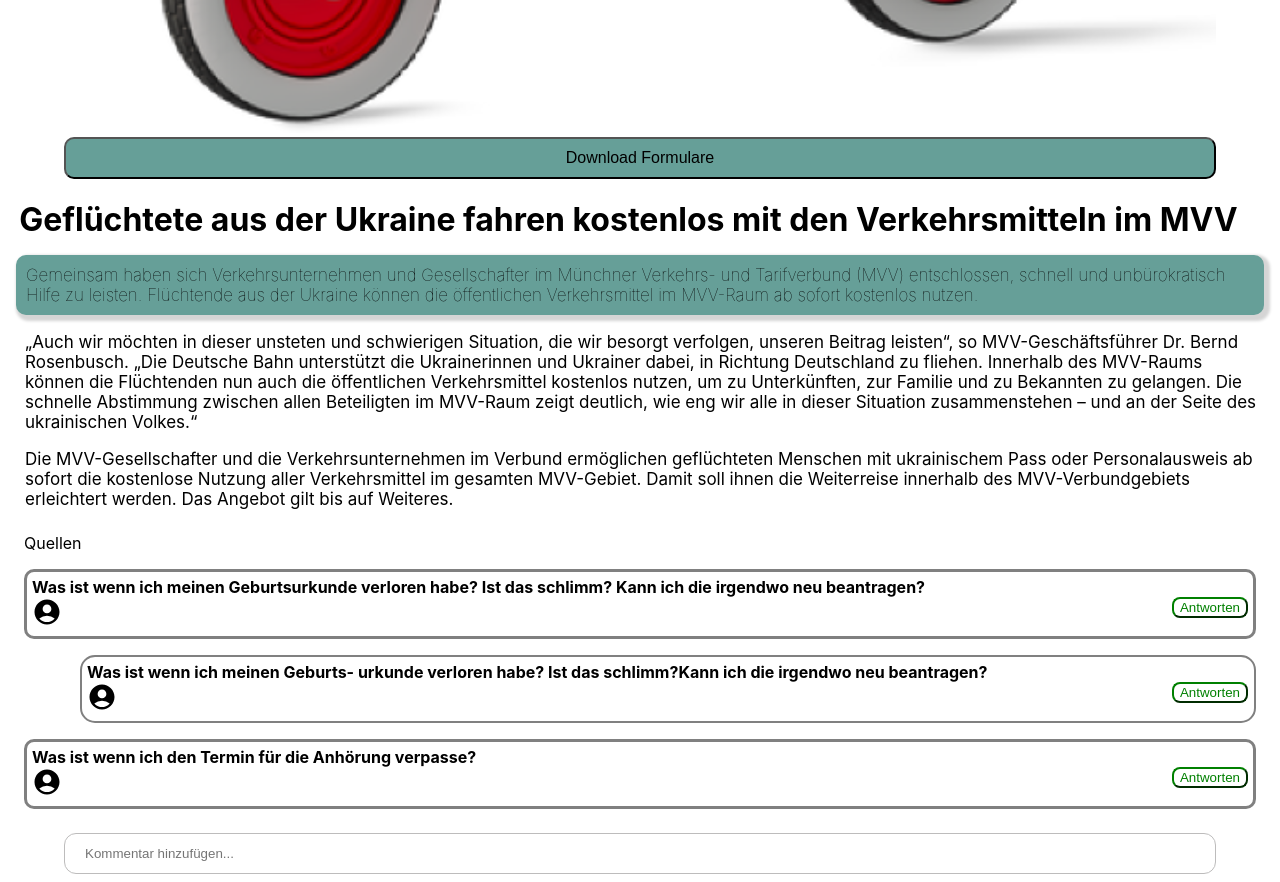
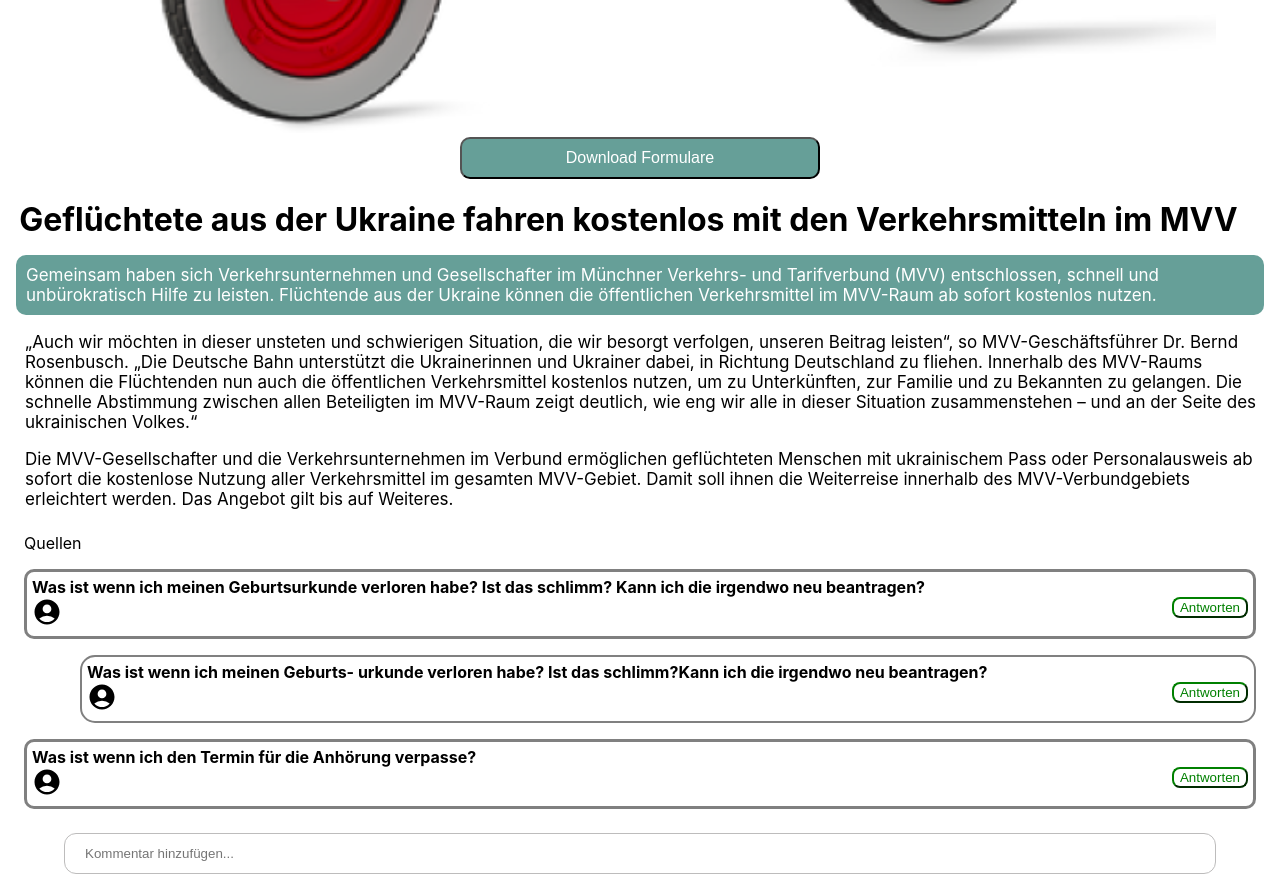
Before and after one commit to xSilentStorm313/Projekt-Web, a React (Create React App) app in the folder webapp/: page /verkehr in a window 1280 px wide. Shown: the part 1120-2002 px from the top of the page. Built offline with nearby package versions, Linux system fonts and the light colour scheme.

Commit message:
style anpassungen

```diff
--- a/webapp/src/Grün/EinzelnerBeitraggrün.css
+++ b/webapp/src/Grün/EinzelnerBeitraggrün.css
@@ -62,17 +62,15 @@
   .infotextasylgrün{
     font-weight: medium;
     text-align: left;
-    color: black;
+    color: rgb(255, 255, 255);
     background-color: #669F98;
-    box-shadow: 0.188rem 0.188rem 0.188rem 0.188rem rgb(213, 213, 213);
+    /* box-shadow: 0.188rem 0.188rem 0.188rem 0.188rem rgb(213, 213, 213); */
     margin-left: 1rem;
     margin-right: 1rem;
-    border: 0.938rem;
+    /* border: 0.938rem; */
     border-radius: 0.625rem;
     padding: 0.625rem;
     font-size: 1.063rem;
-    font-weight: lighter;
-
   }
 
   .text{
@@ -142,12 +140,12 @@
 
   .downloadbuttongrün{
     background-color:#669F98;
-    color:black;
+    color:rgb(255, 255, 255);
     border-radius: 0.625rem;
-    width: 90%;
+    width: 22.5rem;
     padding: 0.625rem;
     font-size: 1rem;
-    font-weight: lighter;
+    font-weight: medium;
   }
 
   .quellen{
--- a/webapp/src/Lila/EinzelnerBeitrag.css
+++ b/webapp/src/Lila/EinzelnerBeitrag.css
@@ -67,17 +67,15 @@ ul {
 .infotextasyl {
   font-weight: medium;
   text-align: left;
-  color: black;
+  color: rgb(255, 255, 255);
   background-color: #A28AB4;
-  box-shadow: 0.188rem 0.188rem 0.188rem 0.188rem rgb(213, 213, 213);
+  /* box-shadow: 0.188rem 0.188rem 0.188rem 0.188rem rgb(213, 213, 213); */
   margin-left: 1rem;
   margin-right: 1rem;
-  border: 0.938rem;
+  /* border: 0.938rem; */
   border-radius: 0.625rem;
   padding: 0.625rem;
   font-size: 1.063rem;
-  font-weight: lighter;
-
 }
 
 .text {
@@ -147,12 +145,12 @@ ul {
 
 .downloadbutton {
   background-color: #A28AB4;
-  color: black;
+  color: rgb(255, 255, 255);
   border-radius: 0.625rem;
   width: 90%;
   padding: 0.625rem;
   font-size: 1rem;
-  font-weight: lighter;
+  font-weight: medium;
 }
 
 .quellen {
```
